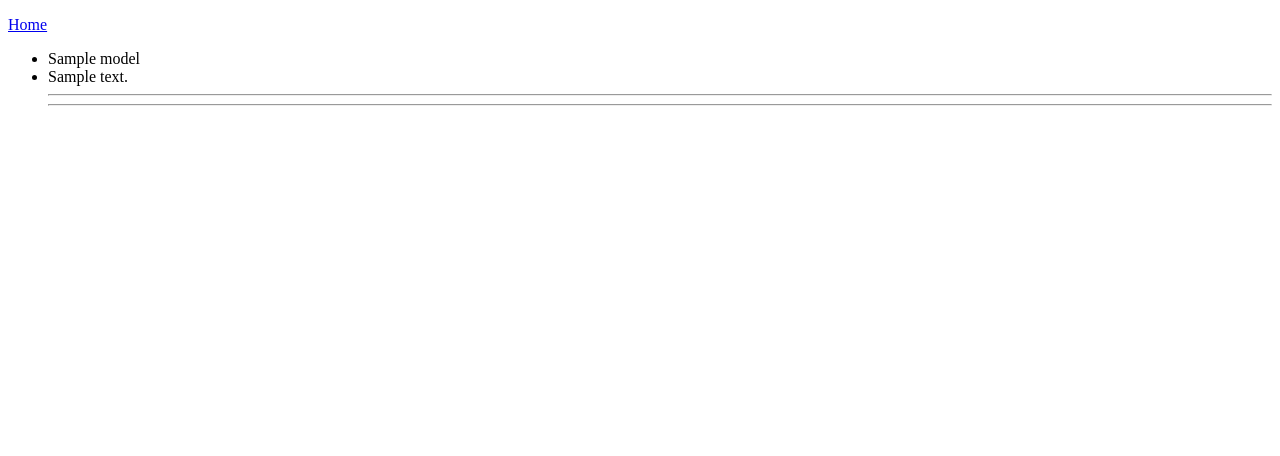
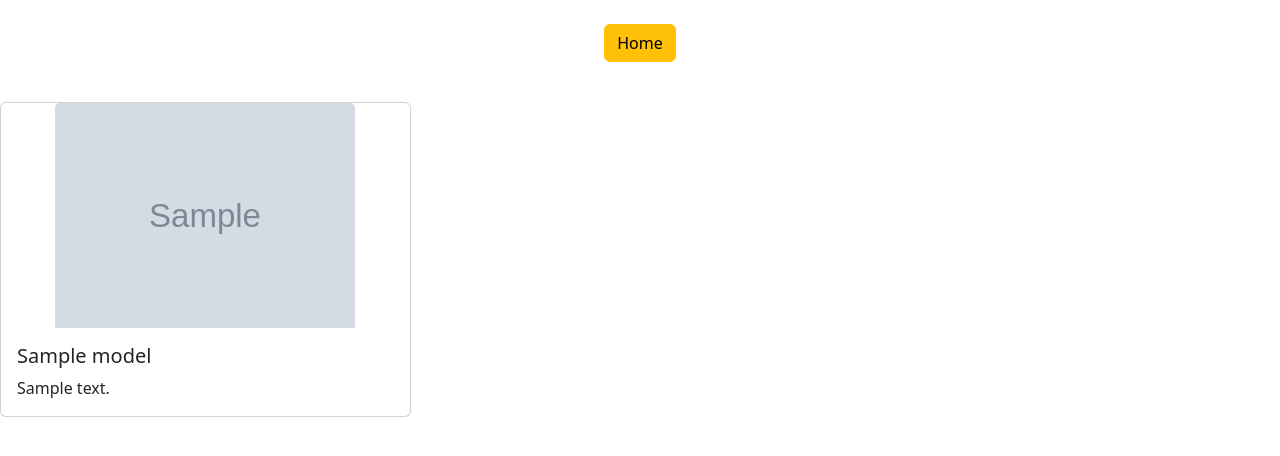
Before and after one commit to tineodev/django_portafolio_railways, a Django app: page /main_page/ in a window 1280 px wide. Shown: the top 456 px of the page. Run offline with Django 4.2, Linux system fonts and the light colour scheme; tables that the repository leaves empty hold one stand-in row (values such as "Sample post"); grey boxes marked "Sample" are stand-in pictures.

Commit message:
Add style list HTML

```diff
--- a/portfolio/templates/portfolio/layout/layout.html
+++ b/portfolio/templates/portfolio/layout/layout.html
@@ -9,5 +9,7 @@
   {% block style %}{% endblock style %}
   <link rel="stylesheet" href="{% static 'css/style.css' %}">
 </head>
-{% block body %}{% endblock body %}
+<body>
+  {% block body %}{% endblock body %}
+</body>
 </html>
--- a/portfolio/templates/portfolio/main.html
+++ b/portfolio/templates/portfolio/main.html
@@ -4,25 +4,36 @@
 {% block label_page %}List{% endblock label_page %}
 
 
-{% block style %}{% endblock style %}
+{% block style %}
+<link href="https://cdn.jsdelivr.net/npm/bootstrap@5.2.3/dist/css/bootstrap.min.css" rel="stylesheet" integrity="sha384-rbsA2VBKQhggwzxH7pPCaAqO46MgnOM80zW1RWuH61DGLwZJEdK2Kadq2F9CUG65" crossorigin="anonymous">
+{% endblock style %}
+
 
 
 {% block body %}
-<body>
 <section class="py-3 text-center container">
   <div class="col-lg-6 col-md-8 mx-auto">
     <p>
-        <a href="{% url 'index'%}" class="btn btn-primary my-2">Home</a>
+      <a href="{% url 'paginas'%}" class="btn btn-warning my-2">Home</a>
     </p>
 </div>
 </section>
-  <ul class="list-group">
+
+
+<div class="row row-cols-1 row-cols-md-3 g-4">
+
   {% for i in lista%}
-    <li class="list-group-item">{{i.titulo}}</li>
-    <li class="list-group-item">{{i.descripcion}}</li>
-    <hr><hr>
+  <div class="col">
+    <div class="card">
+      <img src="{{i.foto_url}}" class="card-img-top m-auto" alt="proyecto{{i.id}}" style='width:300px'>
+      <div class="card-body">
+        <h5 class="card-title">{{i.titulo}}</h5>
+        <p class="card-text">{{i.descripcion}}</p>
+      </div>
+    </div>
+  </div>
   {% endfor %}
-  </ul>
 
-</body>
+</div>
+
 {% endblock body %}
--- a/portfolio/templates/portfolio/paginas.html
+++ b/portfolio/templates/portfolio/paginas.html
@@ -5,3 +5,4 @@
 <a href="{% url 'logout' %}">logout</a>
 <a href="{% url 'main' %}">main</a>
 <a href="{% url 'create_project' %}">create_project</a>
+<a href="{% url 'delete_db' %}">delete</a>
--- a/portfolio/urls.py
+++ b/portfolio/urls.py
@@ -13,4 +13,5 @@ urlpatterns = [
 
     path('main_page/', views.Main_page.as_view(), name='main'),
     path('project/', views.CreateProject.as_view(), name='create_project'),
+    path('delete_db/', views.DeleteDB.as_view(), name='delete_db'),
 ]
--- a/portfolio/views.py
+++ b/portfolio/views.py
@@ -45,3 +45,9 @@ class CreateProject(FormView):
     def form_valid(self, form):
         Project_model.objects.create(**form.cleaned_data)
         return redirect('main')
+
+
+class DeleteDB(View):
+    def get(self,request):
+        Project_model.objects.all().delete()
+        return redirect('paginas')
```
Lines whose indentation alone changed are shown as unchanged.
